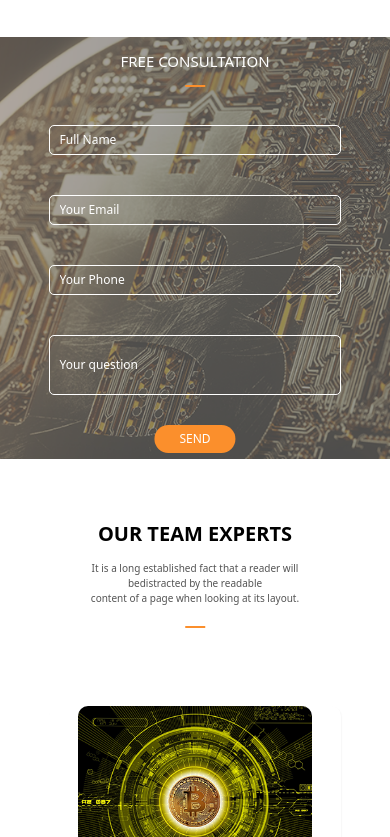
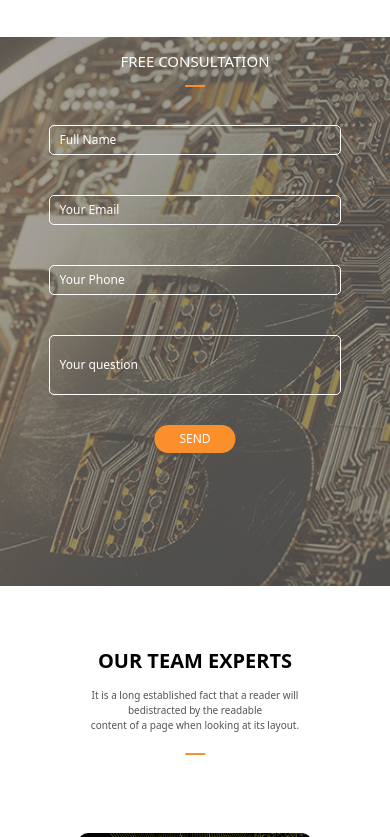
Before and after one commit to masudranapk65/paxlar, a plain HTML site: page index.html in a window 390 px wide. Shown: the part 6085-6922 px from the top of the page. Drawn offline with nearby package versions, Linux system fonts and the light colour scheme.

Commit message:
Update media.css

```diff
--- a/css/media.css
+++ b/css/media.css
@@ -91,7 +91,7 @@
         padding:  5px 10px;
     }
     .forms{
-        min-height: 50vh;
+        min-height: 65vh;
     }
     .forms .service_title h2 {
         font-size: 15px;
```
